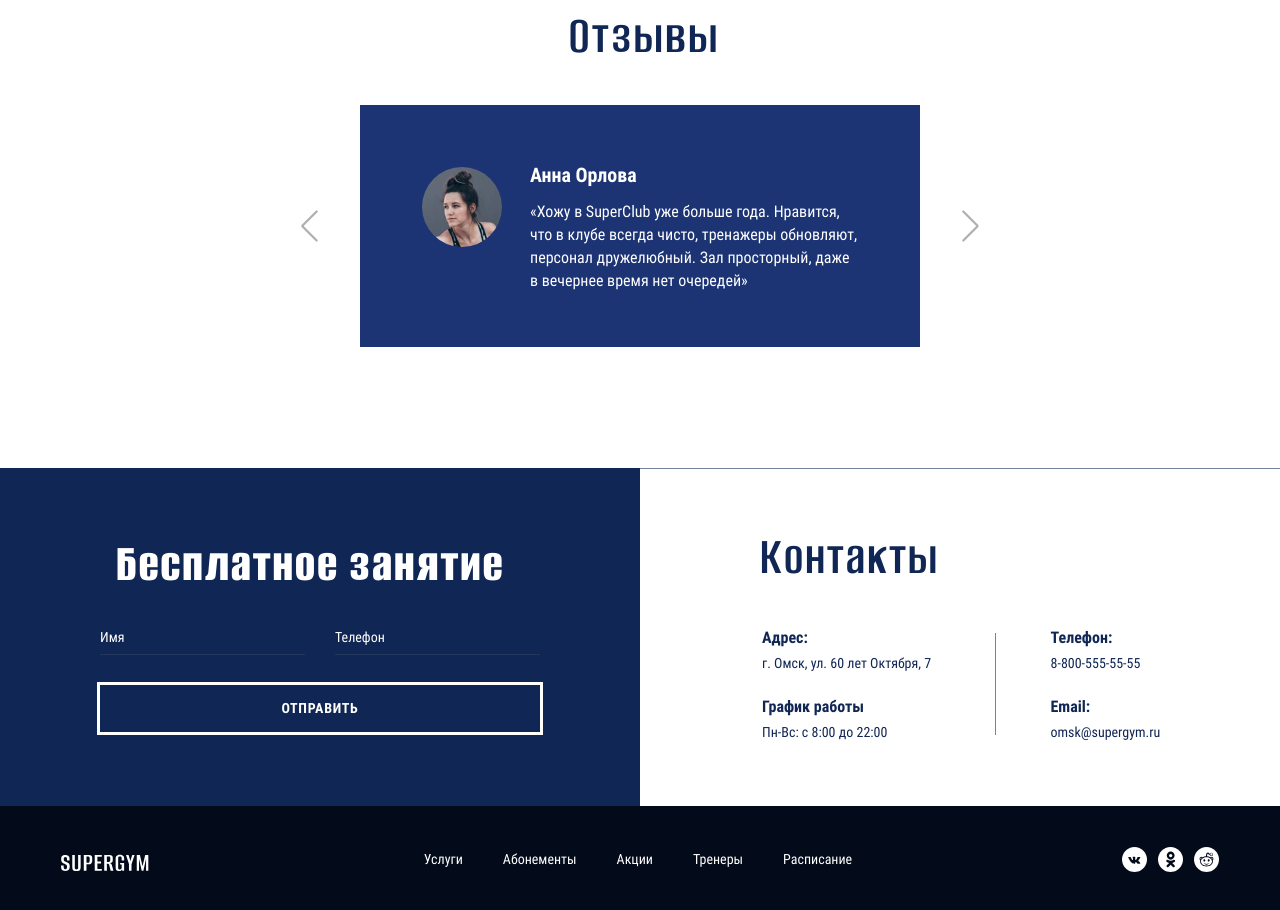
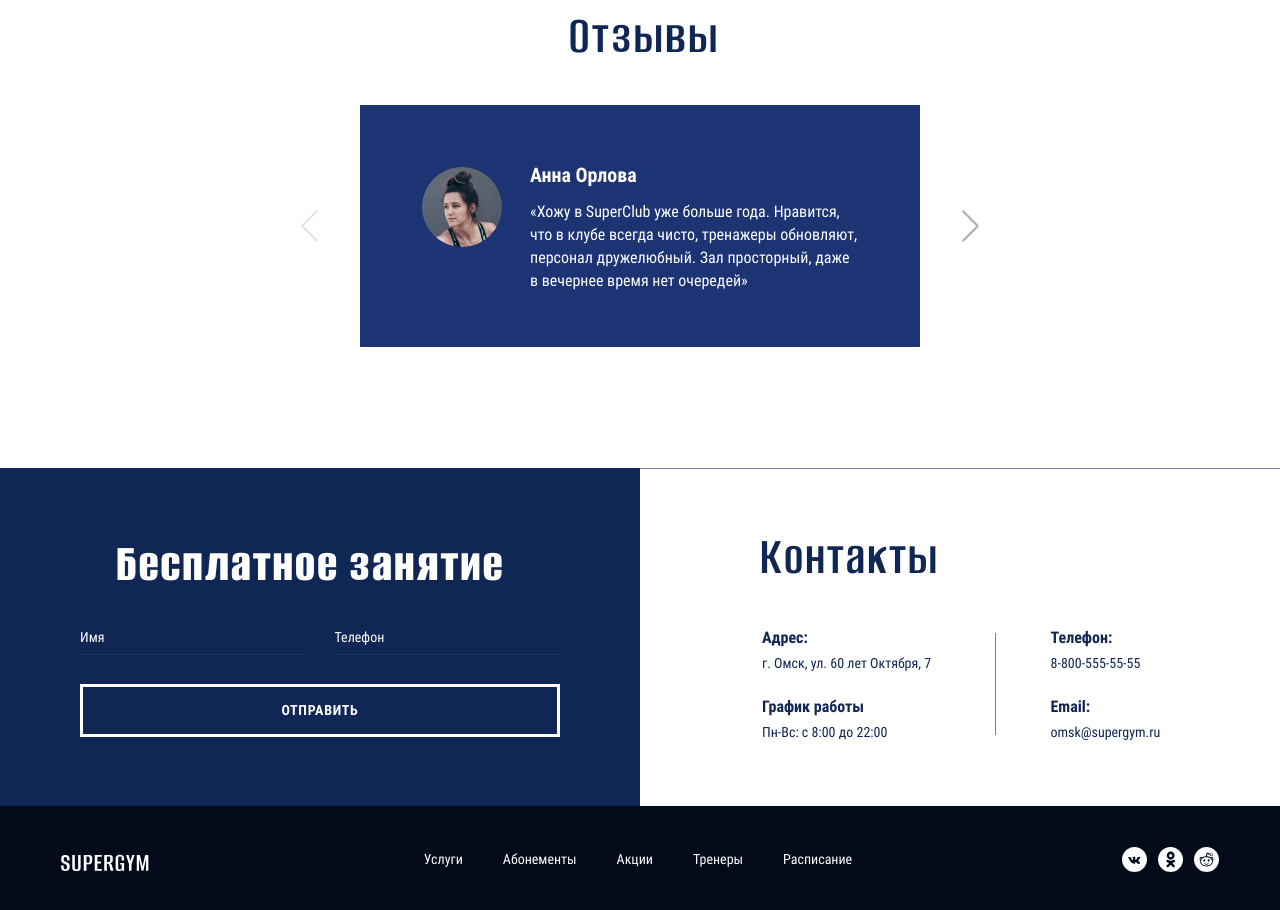
Before and after one commit to Brs-B/accelerator-fitness, a website: page source/index.html in a window 1280 px wide. Shown: the part 4977-5887 px from the top of the page. Drawn offline with nearby package versions, Linux system fonts and the light colour scheme; files that its build step writes are made by us from their sources; files whose address does not match are found by name.

Commit message:
Исправление с одновременной работой слайдеров и мелкие правки формы

```diff
--- a/source/index.html
+++ b/source/index.html
@@ -928,7 +928,7 @@
                 <div class="form__block" data-validate-type="phone" data-on-input-validate="data-on-input-validate" data-message-base="Поле обязательно к заполнению" data-message-success="Поле заполнено верно" data-required>
                   <input type="tel" id="phonenumber" name="phonenumber" placeholder="Телефон" aria-label="Напишите ваш телефон." autocomplete="off" required>
                 </div>
-                <button class="form__button btn" type="submit" aria-label="Отправить заявку.">
+                <button class="form__button" type="submit" aria-label="Отправить заявку.">
                   Отправить
                 </button>
               </form>
--- a/source/js/utils/slider.js
+++ b/source/js/utils/slider.js
@@ -1,4 +1,4 @@
-// eslint-disable-next-line no-undef
+// eslint-disable-next-line
 const swiper = new Swiper('.mySwiper', {
   breakpoints: {
     320: {
@@ -29,9 +29,7 @@ const swiper = new Swiper('.mySwiper', {
   },
 });
 
-swiper();
-
-// eslint-disable-next-line no-undef
+// eslint-disable-next-line
 const newSwiper = new Swiper('.newSwiper', {
   slidesPerView: 1,
   loop: false,
@@ -40,5 +38,3 @@ const newSwiper = new Swiper('.newSwiper', {
     prevEl: '.reviews__arrow--prev',
   },
 });
-
-newSwiper();
--- a/source/sass/blocks/coaches.scss
+++ b/source/sass/blocks/coaches.scss
@@ -58,7 +58,7 @@
   position: relative;
   width: calc((100% - 120px) / 4);
 
-  @include vp-1199 {
+  @include vp-1299 {
     width: calc((100% - 90px) / 3);
   }
 
--- a/source/sass/blocks/footer.scss
+++ b/source/sass/blocks/footer.scss
@@ -111,6 +111,12 @@
   gap: 11px;
   max-width: 98px;
 
+  @include vp-1199 {
+    position: relative;
+    top: 3px;
+    right: -5px;
+  }
+
   @include vp-767 {
     position: relative;
     max-width: 100%;
--- a/source/sass/blocks/form.scss
+++ b/source/sass/blocks/form.scss
@@ -4,12 +4,12 @@
   background-color: $color-dark-blue;
 
   @include vp-1299 {
-    padding-left: 100px;
-    padding-right: 100px;
+    padding-left: 80px;
+    padding-right: 80px;
   }
 
   @include vp-1199 {
-    padding: 60px 163px 70px 133px;
+    padding: 60px 163px 65px 133px;
   }
 
   @include vp-767 {
@@ -56,7 +56,7 @@
 .form__wrapper form {
   display: grid;
   grid-template-columns: repeat(2, 1fr);
-  gap: 30px;
+  gap: 29px;
 
   @include vp-1199 {
     gap: 30px 60px;
@@ -89,12 +89,40 @@
   }
 }
 
+.form__block {
+  position: relative;
+
+  .input-message {
+    position: absolute;
+    font-size: 13px;
+    line-height: 13px;
+    left: 0;
+    bottom: -18px;
+    z-index: 20;
+
+    &.is-invalid {
+      color: rgb(196, 7, 7);
+    }
+
+    &.is-valid {
+      color: rgb(24, 124, 13);
+    }
+
+    @include vp-767 {
+      bottom: -17px;
+      font-size: 12px;
+      line-height: 12px;
+    }
+  }
+}
+
 .form__block input::placeholder {
   color: $color-default-white;
 }
 
 .form__button {
   display: block;
+  cursor: pointer;
   justify-content: center;
   width: 100%;
   grid-column: 1/-1;
@@ -107,7 +135,11 @@
   letter-spacing: 0.05em;
   color: $color-default-white;
   background-color: $color-dark-blue;
-  outline: 3px solid $color-default-white;
+  border: 3px solid $color-default-white;
+
+  @include hover-focus {
+    opacity: 0.8;
+  }
 
   @include vp-767 {
     margin-top: 10px;
```
Also changed, not shown: build/css/style.css, build/css/style.min.css, build/index.html, build/js/main.min.js, 2 other files.
